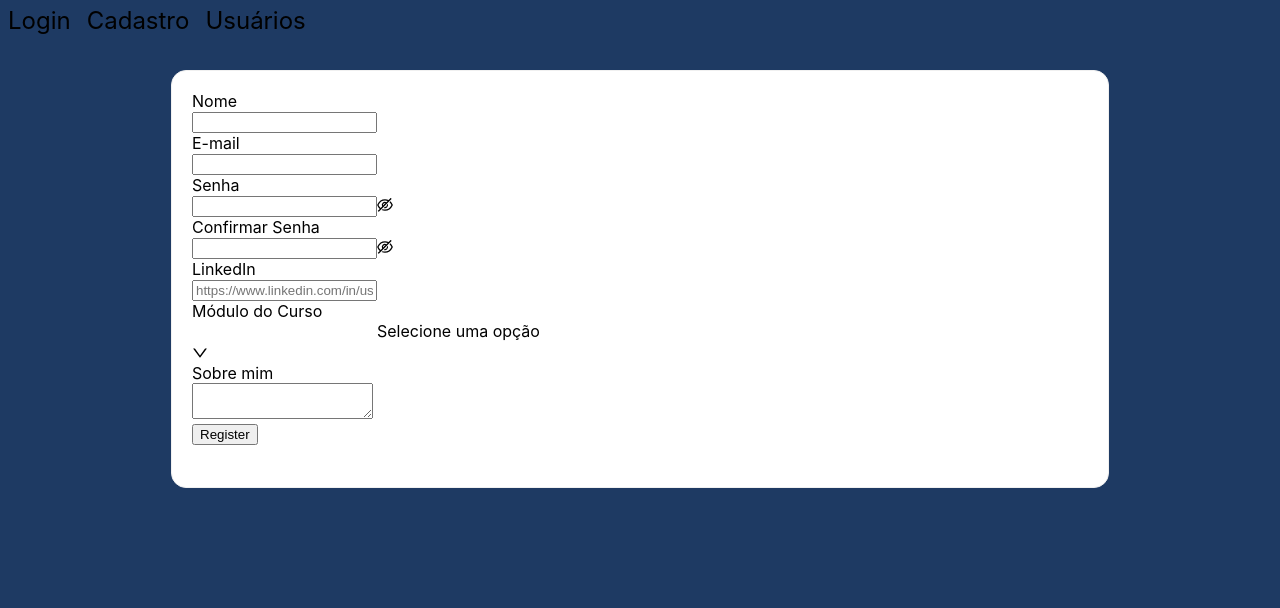
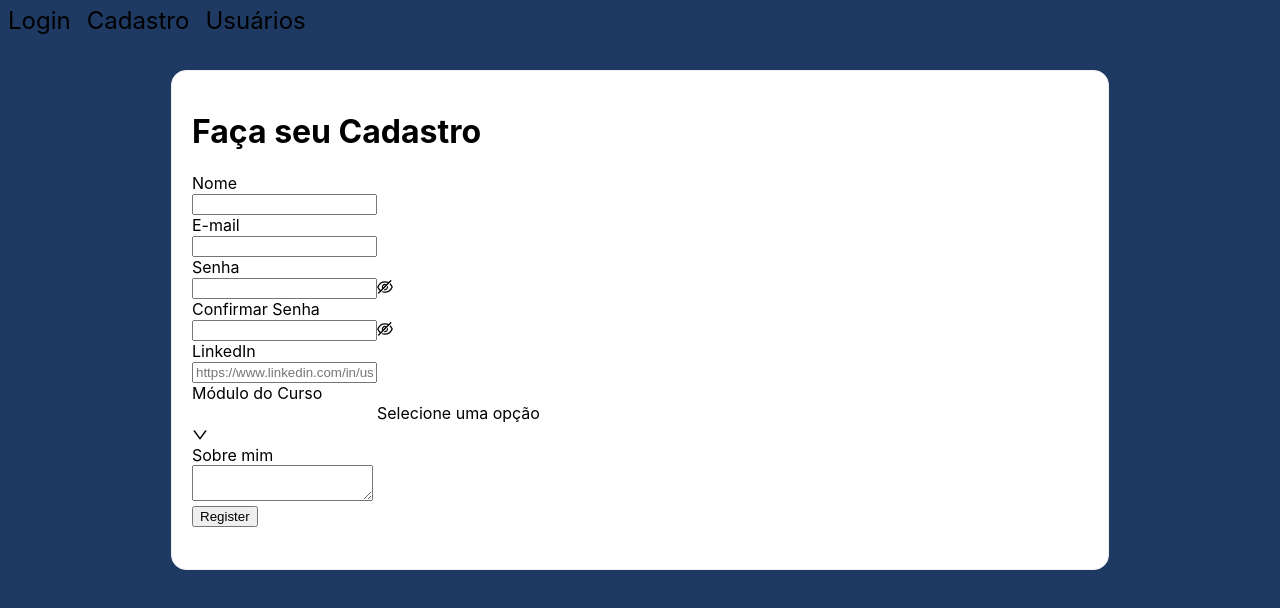
Before and after one commit to fernandochi/KenzieHub, a React (Create React App) app: page /user-registration in a window 1280 px wide. Shown: the top 608 px of the page. Built offline with nearby package versions, Linux system fonts and the light colour scheme.

Commit message:
Título página de registro criado.

```diff
--- a/src/pages/userRegistration/index.jsx
+++ b/src/pages/userRegistration/index.jsx
@@ -84,6 +84,7 @@ const UserRegistration = () => {
   };
 
   return (
+    <>
       <Form
         ref={formRef}
         {...formItemLayout}
@@ -92,6 +93,7 @@ const UserRegistration = () => {
         onFinish={onFinish}
         scrollToFirstError
       >
+        <h1>Faça seu Cadastro</h1>
         <Form.Item
           name="name"
           label="Nome"
@@ -195,7 +197,9 @@ const UserRegistration = () => {
               Primeiro módulo (Introdução ao Frontend)
             </Option>
             <Option value="second">Segundo módulo (Frontend Avançado)</Option>
-          <Option value="three">Terceiro módulo (Introdução ao Backend)</Option>
+            <Option value="three">
+              Terceiro módulo (Introdução ao Backend)
+            </Option>
             <Option value="four">Quarto módulo (Backend Avançado)</Option>
           </Select>
         </Form.Item>
@@ -212,6 +216,7 @@ const UserRegistration = () => {
           {createdAccount === false && "Não foi possível criar sua conta"}
         </h5>
       </Form>
+    </>
   );
 };
 
```
Also changed, not shown: 1 other file (tests, documents, lock files or other folders). Lines whose indentation alone changed are shown as unchanged.
